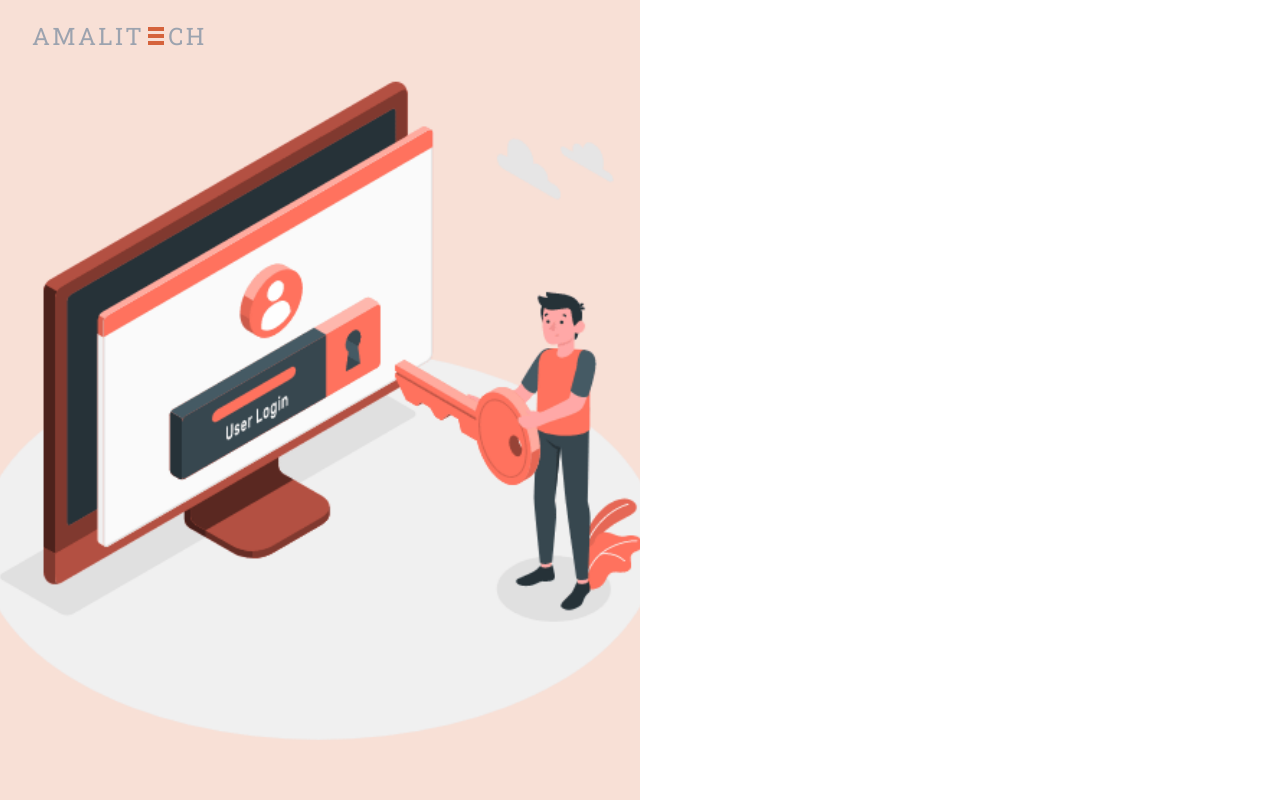
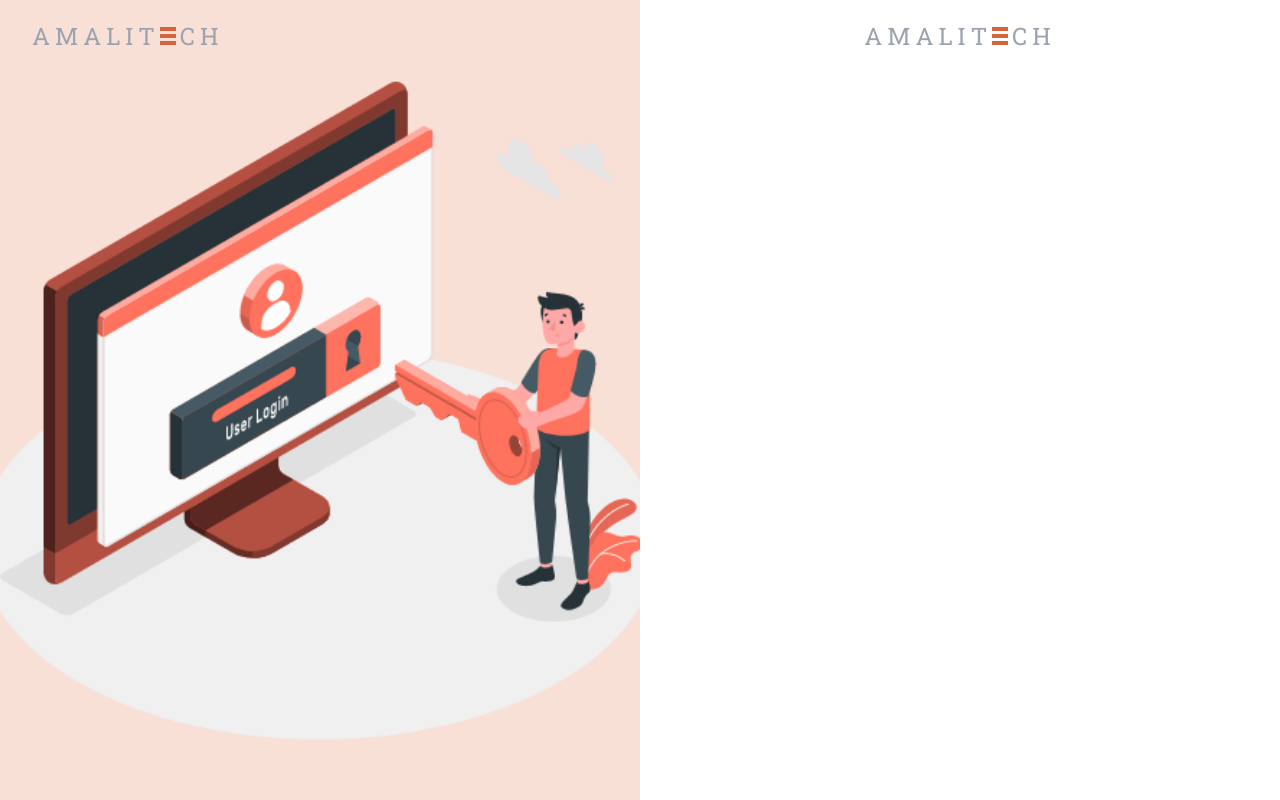
Before and after one commit to george-asiedu/Sign-In, an Angular app in the folder sign-in/: page / in a window 1280 px wide. Built offline with nearby package versions, Linux system fonts and the light colour scheme.

Commit message:
login update

```diff
--- a/sign-in/src/app/app.component.html
+++ b/sign-in/src/app/app.component.html
@@ -1,8 +1,8 @@
 <div class="w-full grid grid-cols-2 bg-white h-screen">
   <div class="bg-img bg-orangeBg">
-    <div class="flex items-center pt-5 px-8 text-2xl text-gray-400 tracking-widest gap-1">
+    <div class="flex items-center pt-5 px-8 text-2xl text-gray-400 tracking-tight gap-1">
       AMALIT
-      <div class="flex flex-col gap-gapLogo">
+      <div class="flex flex-col gap-gapLogo items-center -ml-1">
         <span class="bg-logo w-4 h-height"></span>
         <span class="bg-logo w-4 h-height"></span>
         <span class="bg-logo w-4 h-height"></span>
@@ -10,5 +10,15 @@
       CH
     </div>
   </div>
-  <div class=""></div>
+  <div class="flex items-center flex-col">
+    <div class="flex items-center pt-5 px-8 text-2xl text-gray-400 tracking-tight gap-1">
+      AMALIT
+      <div class="flex flex-col gap-gapLogo -ml-1">
+        <span class="bg-logo w-4 h-height"></span>
+        <span class="bg-logo w-4 h-height"></span>
+        <span class="bg-logo w-4 h-height"></span>
+      </div>
+      CH
+    </div>
+  </div>
 </div>
--- a/sign-in/tailwind.config.js
+++ b/sign-in/tailwind.config.js
@@ -16,6 +16,9 @@ module.exports = {
       },
       gap: {
         gapLogo: '3px'
+      },
+      letterSpacing: {
+        tight: '5px'
       }
     },
   },
```
